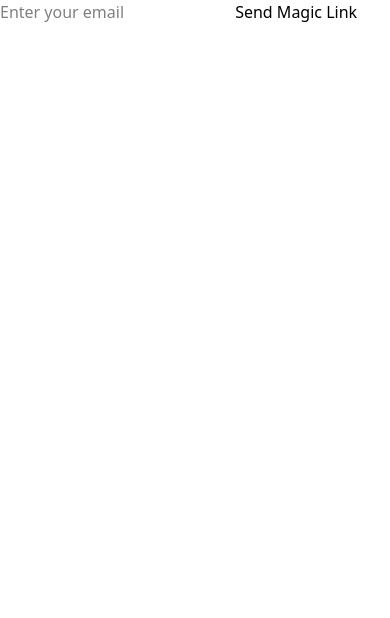
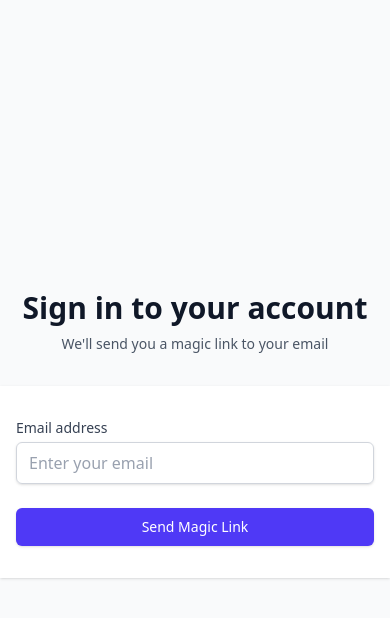
Before and after one commit to andrewski04/SvelteKit-Template, a SvelteKit app: page /auth/login in a window 390 px wide. Shown: the top 618 px of the page. Built offline with nearby package versions, Linux system fonts and the light colour scheme.

Commit message:
thank you, very cool

```diff
--- a/src/lib/server/auth/magicToken.ts
+++ b/src/lib/server/auth/magicToken.ts
@@ -1,6 +1,13 @@
 import { prisma } from '$lib/server/prisma';
 import crypto from 'crypto';
 
+/**
+ * Creates a new magic token for the given email and device ID.
+ *
+ * @param email - The email associated with the token.
+ * @param deviceId - The ID of the device requesting the token.
+ * @returns - An object containing the token and OTP.
+ */
 export async function createMagicToken(
 	email: string,
 	deviceId: string
@@ -8,8 +15,8 @@ export async function createMagicToken(
 	// Generate a secure random token
 	const token = crypto.randomBytes(32).toString('hex');
 
-	// Generate a 6-digit OTP code
-	const otp = Math.floor(100000 + Math.random() * 900000).toString();
+	const otpValue = crypto.randomBytes(3).readUIntBE(0, 3) % 1000000;
+	const otp = otpValue.toString().padStart(6, '0');
 
 	// Set expiration time (10 minutes from now)
 	const expiresAt = new Date(Date.now() + 10 * 60 * 1000);
@@ -29,6 +36,14 @@ export async function createMagicToken(
 	return { token, otp };
 }
 
+/**
+ * Validates a magic token.
+ *
+ * @param token - The magic token to validate.
+ * @param deviceId - The ID of the device requesting the token.
+ * @param otp - The OTP code associated with the token.
+ * @returns - An object indicating whether the token is valid and the associated email.
+ */
 export async function validateMagicToken(
 	token: string,
 	deviceId?: string,
--- a/src/lib/server/auth/session.ts
+++ b/src/lib/server/auth/session.ts
@@ -8,13 +8,27 @@ import type { RequestEvent } from '@sveltejs/kit';
 // Session tokens are stored in cookies to authenticate users,
 // not to be confused with magic tokens used for one time login
 
-export function generateSessionToken(): string {
+/**
+ * Generates a new session token.
+ *
+ * @returns - The generated session token.
+ */
+function generateSessionToken(): string {
 	const bytes = new Uint8Array(32);
 	crypto.getRandomValues(bytes);
 	return encodeBase32LowerCaseNoPadding(bytes);
 }
 
-export async function createSession(userId: string): Promise<Session> {
+/**
+ * Creates a new session for the user, returning the session object and the token.
+ *
+ * Note that session ID is the hashed token, the returned token
+ * should be used to set cookies as this will be forgotten by the server!
+ *
+ * @param userId - User ID to create session for.
+ * @returns - An object containing the session object and the token.
+ */
+export async function createSession(userId: string): Promise<{ session: Session; token: string }> {
 	const token = generateSessionToken();
 	const sessionId = encodeHexLowerCase(sha256(new TextEncoder().encode(token)));
 	const session: Session = {
@@ -25,9 +39,15 @@ export async function createSession(userId: string): Promise<Session> {
 	await prisma.session.create({
 		data: session
 	});
-	return session;
+	return { session, token };
 }
 
+/**
+ * Validates a session token, returning the session object and the user object.
+ *
+ * @param token - The session token to validate.
+ * @returns - An object containing the session object and the user object.
+ */
 export async function validateSessionToken(token: string): Promise<SessionValidationResult> {
 	const sessionId = encodeHexLowerCase(sha256(new TextEncoder().encode(token)));
 	const result = await prisma.session.findUnique({
@@ -60,10 +80,31 @@ export async function validateSessionToken(token: string): Promise<SessionValida
 	return { session, user };
 }
 
+/**
+ * Invalidates a session by its ID.
+ *
+ * @param sessionId - The ID of the session to invalidate.
+ */
 export async function invalidateSession(sessionId: string): Promise<void> {
 	await prisma.session.delete({ where: { id: sessionId } });
 }
 
+/**
+ * Invalidates all sessions for a user.
+ *
+ * @param userId - The ID of the user to invalidate sessions for.
+ */
+export async function invalidateUserSessions(userId: string): Promise<void> {
+	await prisma.session.deleteMany({ where: { userId } });
+}
+
+/**
+ * Sets the session token cookie.
+ *
+ * @param event - The request event.
+ * @param token - The session token.
+ * @param expiresAt - The expiration date of the session.
+ */
 export function setSessionTokenCookie(
 	event: { cookies: RequestEvent['cookies'] },
 	token: string,
@@ -78,6 +119,11 @@ export function setSessionTokenCookie(
 	});
 }
 
+/**
+ * Deletes the session token cookie.
+ *
+ * @param event - The request event.
+ */
 export function deleteSessionTokenCookie(event: { cookies: RequestEvent['cookies'] }): void {
 	event.cookies.delete('session', { path: '/' });
 }
--- a/src/lib/server/mailer.ts
+++ b/src/lib/server/mailer.ts
@@ -16,8 +16,8 @@ const transporter = nodemailer.createTransport({
 	}
 });
 
-export async function sendMagicLink(email: string, token: string): Promise<void> {
-	const magicLink = `${process.env.DOMAIN}auth/magic-link?token=${token}`;
+export async function sendMagicLink(email: string, token: string, baseUrl: string): Promise<void> {
+	const magicLink = `${baseUrl}/auth/magic-link?token=${token}`;
 
 	await transporter.sendMail({
 		from: process.env.EMAIL_USER,
--- a/src/routes/auth/check-email/+page.server.ts
+++ b/src/routes/auth/check-email/+page.server.ts
@@ -52,9 +52,9 @@ export const actions: Actions = {
 			});
 		}
 
-		const session = await createSession(user.id);
+		const { token, session } = await createSession(user.id);
 
-		setSessionTokenCookie({ cookies }, session.id, session.expiresAt);
+		setSessionTokenCookie({ cookies }, token, session.expiresAt);
 
 		throw redirect(303, '/dashboard');
 	}
--- a/src/routes/auth/check-email/+page.svelte
+++ b/src/routes/auth/check-email/+page.svelte
@@ -1,15 +1,13 @@
 <script lang="ts">
 	import { enhance } from '$app/forms';
-	import type { PageData } from './$types';
 
-	export let data: PageData;
-	export let form;
+	const { data, form } = $props();
 </script>
 
 <div class="mx-auto mt-10 max-w-md rounded-lg bg-white p-6 shadow-md">
 	<h1 class="mb-4 text-2xl font-bold text-gray-800">Check your email</h1>
 	<p class="mb-6 text-gray-600">
-		We've sent a login link to <strong class="font-medium">{data.email}</strong>
+		We've sent a login link to <strong>{data.email}</strong>
 	</p>
 
 	<div class="relative my-6">
@@ -32,17 +30,17 @@
 			<label for="otp" class="mb-1 block text-sm font-medium text-gray-700">Verification Code</label
 			>
 			<input
-				type="text"
 				id="otp"
 				name="otp"
 				placeholder="Enter 6-digit code"
+				type="text"
+				minlength="6"
 				maxlength="6"
-				pattern="[0-9]{6}"
 				required
+				autocomplete="off"
 				class="w-full rounded-md border border-gray-300 px-3 py-2 focus:border-indigo-500 focus:ring-indigo-500 focus:outline-none"
 			/>
 		</div>
-
 		<div class="mb-4">
 			<label for="email" class="mb-1 block text-sm font-medium text-gray-700">Email</label>
 			<input
--- a/src/routes/auth/login/+page.server.ts
+++ b/src/routes/auth/login/+page.server.ts
@@ -5,7 +5,10 @@ import { sendMagicLink } from '$lib/server/mailer';
 import { nanoid } from 'nanoid';
 
 export const actions: Actions = {
-	default: async ({ request, cookies }) => {
+	// handles email input for passwordless login
+	// successful requests redirect to check-email page
+	// failed requests return error message
+	default: async ({ request, cookies, url }) => {
 		const formData = await request.formData();
 		const email = formData.get('email') as string;
 
@@ -28,7 +31,8 @@ export const actions: Actions = {
 
 		const { token } = await createMagicToken(email, deviceId);
 
-		await sendMagicLink(email, token);
+		const baseUrl = `${url.protocol}//${url.host}`;
+		await sendMagicLink(email, token, baseUrl);
 
 		throw redirect(303, `/auth/check-email?email=${encodeURIComponent(email)}`);
 	}
--- a/src/routes/auth/login/+page.svelte
+++ b/src/routes/auth/login/+page.svelte
@@ -1,14 +1,58 @@
 <script lang="ts">
 	import type { PageProps } from './$types';
+	import { page } from '$app/state';
 
-	let { data, form }: PageProps = $props();
+	const error = page.url.searchParams.get('error');
+	let { form }: PageProps = $props();
 </script>
 
-<form method="POST">
-	<input type="email" name="email" placeholder="Enter your email" required />
-	<button type="submit">Send Magic Link</button>
-</form>
+<div class="flex min-h-screen flex-col justify-center bg-gray-50 py-12 sm:px-6 lg:px-8">
+	<div class="sm:mx-auto sm:w-full sm:max-w-md">
+		<h2 class="mt-6 text-center text-3xl font-extrabold text-gray-900">Sign in to your account</h2>
+		<p class="mt-2 text-center text-sm text-gray-600">We'll send you a magic link to your email</p>
+	</div>
 
-{#if form?.error}
-	<p style="color: red;">{form.error}</p>
-{/if}
+	<div class="mt-8 sm:mx-auto sm:w-full sm:max-w-md">
+		<div class="bg-white px-4 py-8 shadow sm:rounded-lg sm:px-10">
+			<form class="space-y-6" method="POST">
+				<div>
+					<label for="email" class="block text-sm font-medium text-gray-700">Email address</label>
+					<div class="mt-1">
+						<input
+							id="email"
+							name="email"
+							type="email"
+							autocomplete="email"
+							required
+							placeholder="Enter your email"
+							class="block w-full appearance-none rounded-md border border-gray-300 px-3 py-2 placeholder-gray-400 shadow-sm focus:border-indigo-500 focus:ring-indigo-500 focus:outline-none sm:text-sm"
+						/>
+					</div>
+				</div>
+
+				{#if form?.error || error === 'invalid_token'}
+					<div class="rounded-md bg-red-50 p-4">
+						<div class="flex">
+							<div class="ml-3">
+								<h3 class="text-sm font-medium text-red-800">
+									{error === 'invalid_token'
+										? 'Magic link invalid or expired. Please try again.'
+										: form?.error}
+								</h3>
+							</div>
+						</div>
+					</div>
+				{/if}
+
+				<div>
+					<button
+						type="submit"
+						class="flex w-full justify-center rounded-md border border-transparent bg-indigo-600 px-4 py-2 text-sm font-medium text-white shadow-sm hover:bg-indigo-700 focus:ring-2 focus:ring-indigo-500 focus:ring-offset-2 focus:outline-none"
+					>
+						Send Magic Link
+					</button>
+				</div>
+			</form>
+		</div>
+	</div>
+</div>
--- a/src/routes/auth/magic-link/+server.ts
+++ b/src/routes/auth/magic-link/+server.ts
@@ -4,9 +4,9 @@ import prisma from '$lib/server/prisma';
 import { createSession, setSessionTokenCookie } from '$lib/server/auth/session';
 
 export const GET: RequestHandler = async ({ url, cookies }) => {
-	const token = url.searchParams.get('token');
+	const magicTokenId = url.searchParams.get('token');
 
-	if (!token) {
+	if (!magicTokenId) {
 		throw redirect(303, '/auth/login');
 	}
 
@@ -15,7 +15,7 @@ export const GET: RequestHandler = async ({ url, cookies }) => {
 
 	// Find the magic token
 	const magicToken = await prisma.magicToken.findUnique({
-		where: { token }
+		where: { token: magicTokenId }
 	});
 
 	if (!magicToken || magicToken.used || new Date() > magicToken.expiresAt) {
@@ -26,7 +26,7 @@ export const GET: RequestHandler = async ({ url, cookies }) => {
 	if (deviceId && deviceId === magicToken.deviceId) {
 		// Mark token as used
 		await prisma.magicToken.update({
-			where: { token },
+			where: { token: magicTokenId },
 			data: { used: true }
 		});
 
@@ -39,13 +39,13 @@ export const GET: RequestHandler = async ({ url, cookies }) => {
 			});
 		}
 
-		const session = await createSession(user.id);
+		const { session, token } = await createSession(user.id);
 
-		setSessionTokenCookie({ cookies }, session.id, session.expiresAt);
+		setSessionTokenCookie({ cookies }, token, session.expiresAt);
 
 		throw redirect(303, '/dashboard');
 	}
 
 	// If different device, redirect to OTP display page
-	throw redirect(303, `/auth/otp?token=${token}`);
+	throw redirect(303, `/auth/otp?token=${magicTokenId}`);
 };
```
Also changed, not shown: 1 other file (tests, documents, lock files or other folders).
